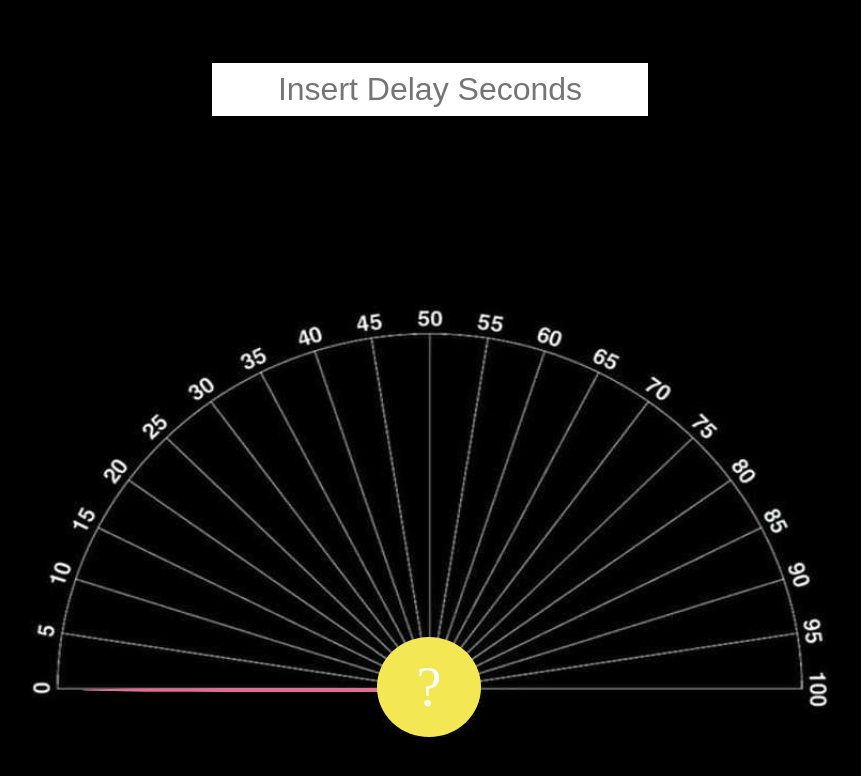
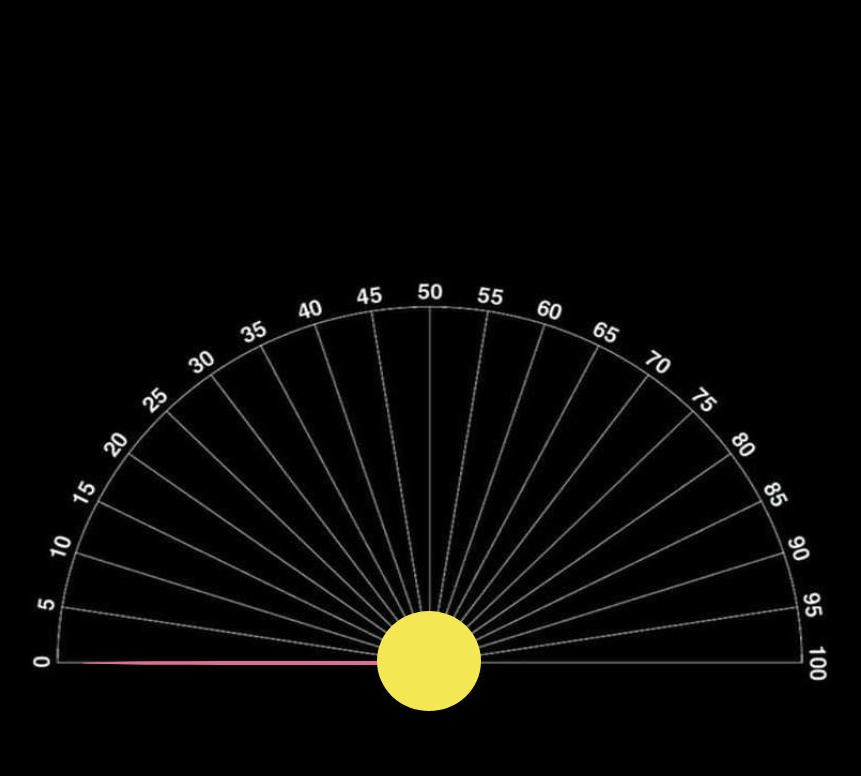
Before and after one commit to eduardserei/ansa, a website: page index.html in a window 1280 px wide. Shown: the whole page, without its empty margins (210-1071 px from the left). Drawn offline with nearby package versions, Linux system fonts and the light colour scheme.

Commit message:
removed insert delay input

```diff
--- a/index.html
+++ b/index.html
@@ -15,12 +15,11 @@
 
     <div class="container">
 
-        <input type="number" name="wait" id="wait" placeholder="Insert Delay Seconds" class="seconds-input">
         <div class="random-number"></div>
         <div class="cantar-container">
             <img class="cantar-img" src="./3a5da4d0-1239-400c-b535-21f7245d7843.jpeg" alt="scale" draggable="false">
             <div class="line"></div>
-            <div class="circle"><span class='question'>?</span></div>
+            <div class="circle"></div>
         </div>
     </div>
 
```
